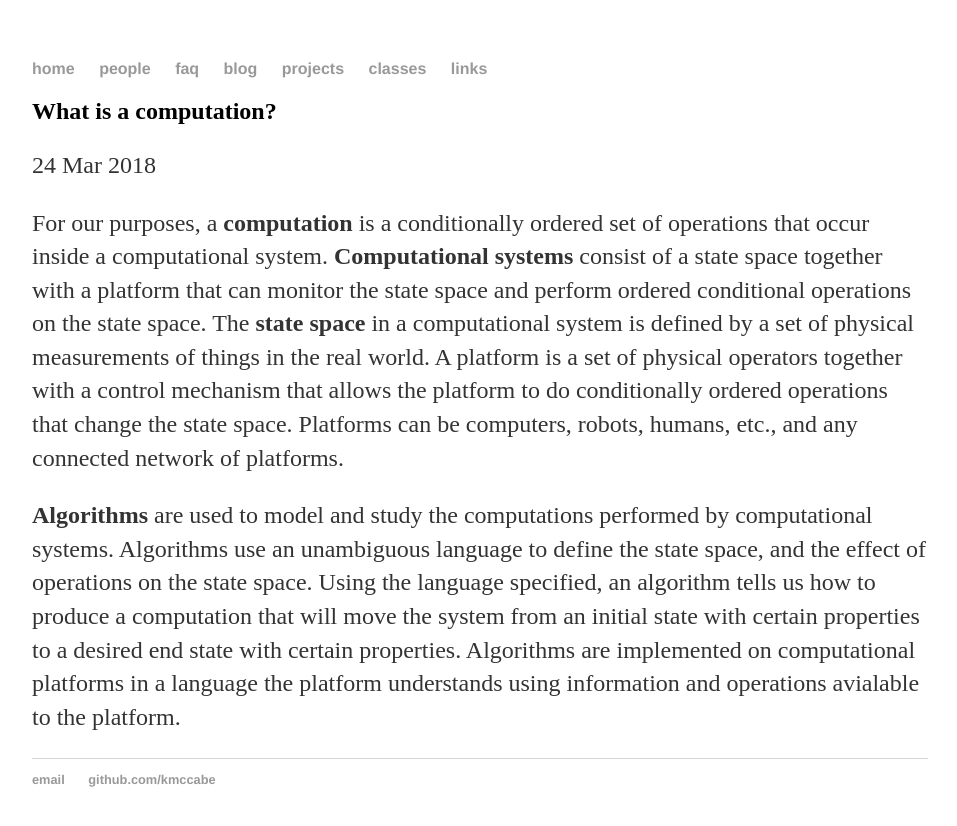
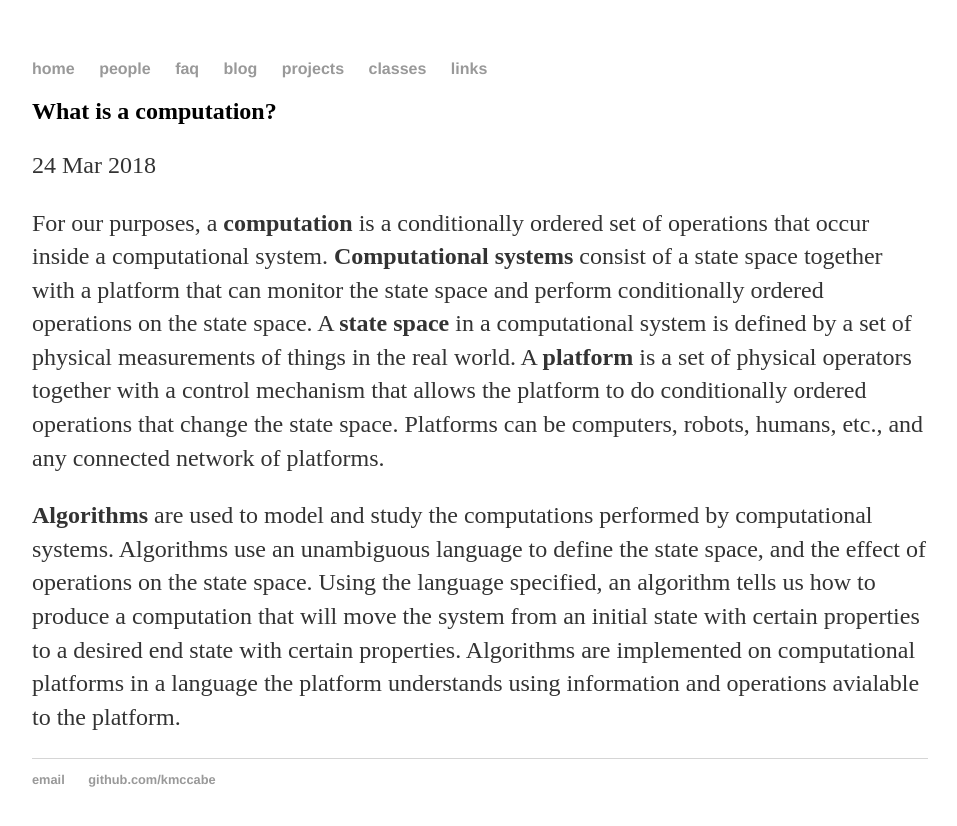
Before and after one commit to Kmccabe/KAM.github.io, a Jekyll site: the page built from _faqs/00005_ computations.md, in a window 1280 px wide. Shown: the top 826 px of the page, without its empty margins (160-1117 px from the left). Built offline with Jekyll 4.4.1, drawn with Linux system fonts in a browser that asks for light colours.

Commit message:
more edits

```diff
--- a/_faqs/00005_ computations.md
+++ b/_faqs/00005_ computations.md
@@ -3,6 +3,6 @@
 date: 2018-03-24 00:00:00 Z
 layout: faq
 ---
-For our purposes, a **computation** is a conditionally ordered set of operations that occur inside a computational system.  **Computational systems** consist of a state space together with a platform that can monitor the state space and perform ordered conditional operations on the state space.  The **state space** in a computational system is defined by a set of physical measurements of things in the real world.  A platform is a set of physical operators together with a control mechanism that allows the platform to do conditionally ordered operations that change the state space.  Platforms can be computers, robots, humans, etc., and any connected network of platforms.
+For our purposes, a **computation** is a conditionally ordered set of operations that occur inside a computational system.  **Computational systems** consist of a state space together with a platform that can monitor the state space and perform conditionally ordered operations on the state space.  A **state space** in a computational system is defined by a set of physical measurements of things in the real world.  A **platform** is a set of physical operators together with a control mechanism that allows the platform to do conditionally ordered operations that change the state space.  Platforms can be computers, robots, humans, etc., and any connected network of platforms.
 
 **Algorithms** are used to model and study the computations performed by computational systems.  Algorithms use an unambiguous language to define the state space, and the effect of operations on the state space.  Using the language specified, an algorithm tells us how to produce a computation that will move the system from an initial state with certain properties to a desired end state with certain properties.  Algorithms are implemented on computational platforms in a language the platform understands using information and operations avialable to the platform.
```
